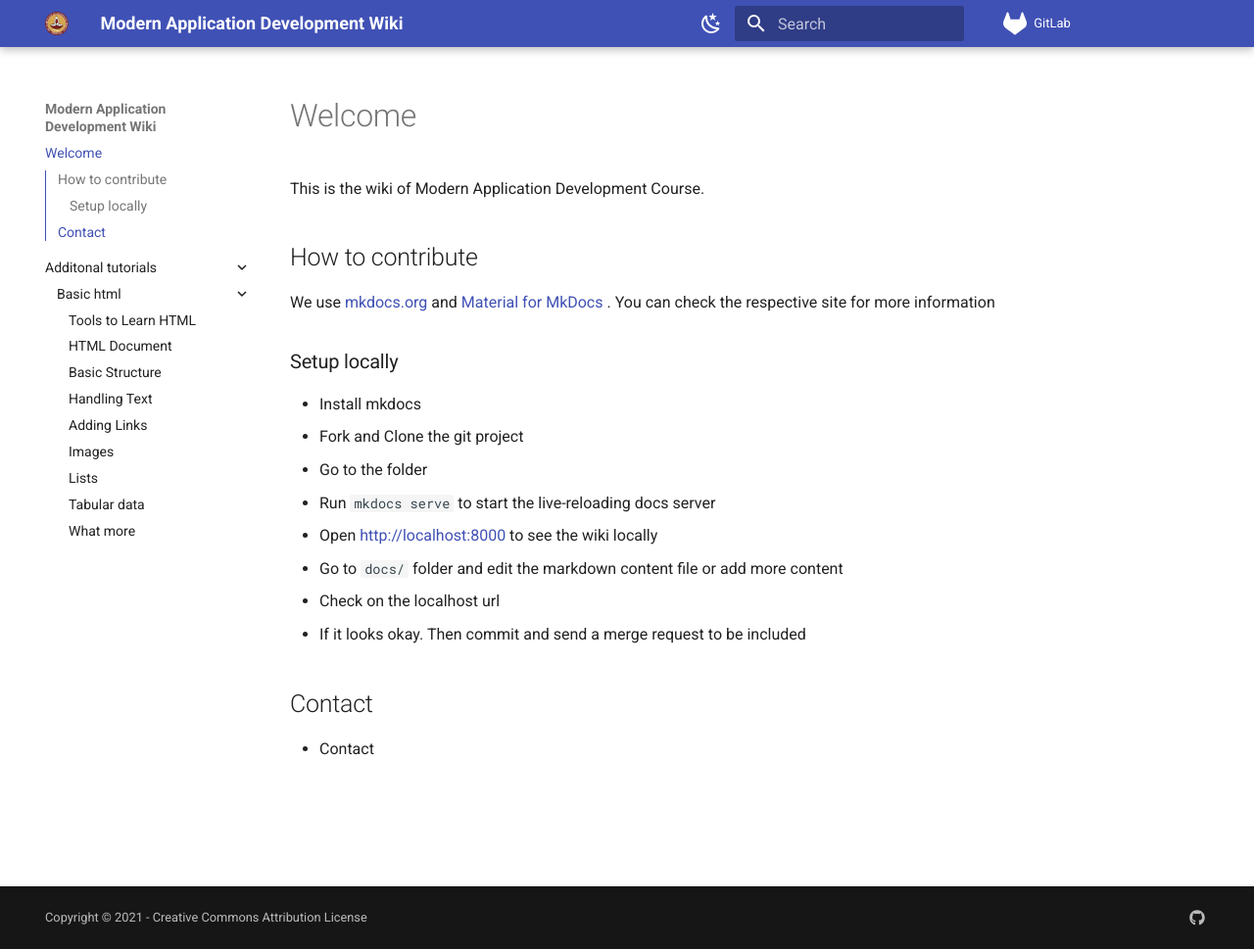
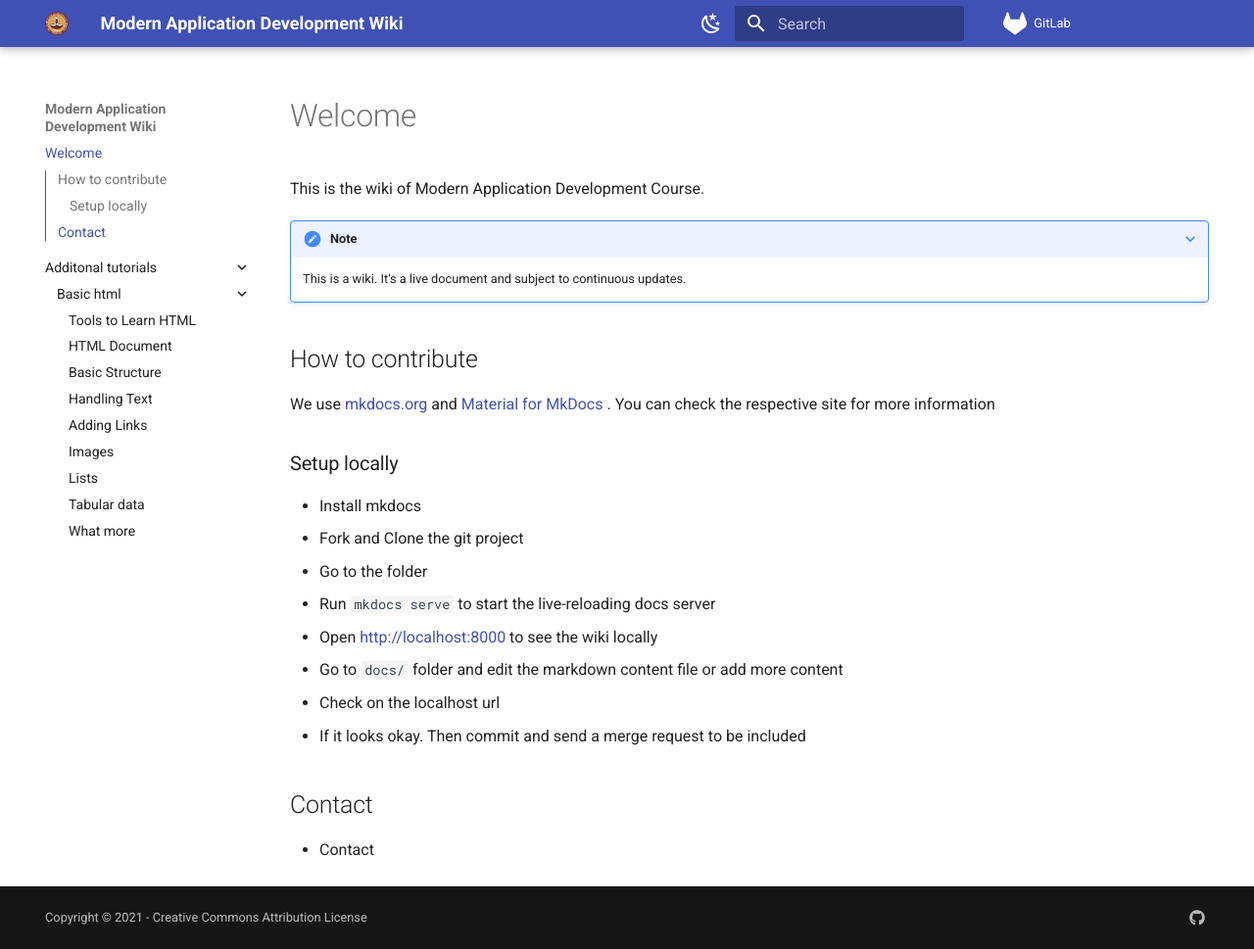
Before and after one commit to bsc-iitm/modern-application-development, an MkDocs documentation site: the page built from docs/index.md, in a window 1280 px wide and 969 px high. Shown: the whole window at 98% size. Built offline with MkDocs 1.6.1 and Material for MkDocs 9.7.7, drawn with Linux system fonts in a browser that asks for light colours; nearby versions of some CDN libraries; comment, search, counter and statistics services are not loaded.

Commit message:
Added note at the top

```diff
--- a/docs/index.md
+++ b/docs/index.md
@@ -1,6 +1,10 @@
 # Welcome
 
 This is the wiki of Modern Application Development Course.
+
+???+ note
+
+    This is a wiki.  It's a live document and subject to continuous updates.
 
 
 ## How to contribute
--- a/mkdocs.yml
+++ b/mkdocs.yml
@@ -36,6 +36,8 @@ extra_javascript:
 
 
 markdown_extensions:
+  - admonition
+  - pymdownx.details
   - pymdownx.magiclink
   - meta
   - pymdownx.highlight:
```
